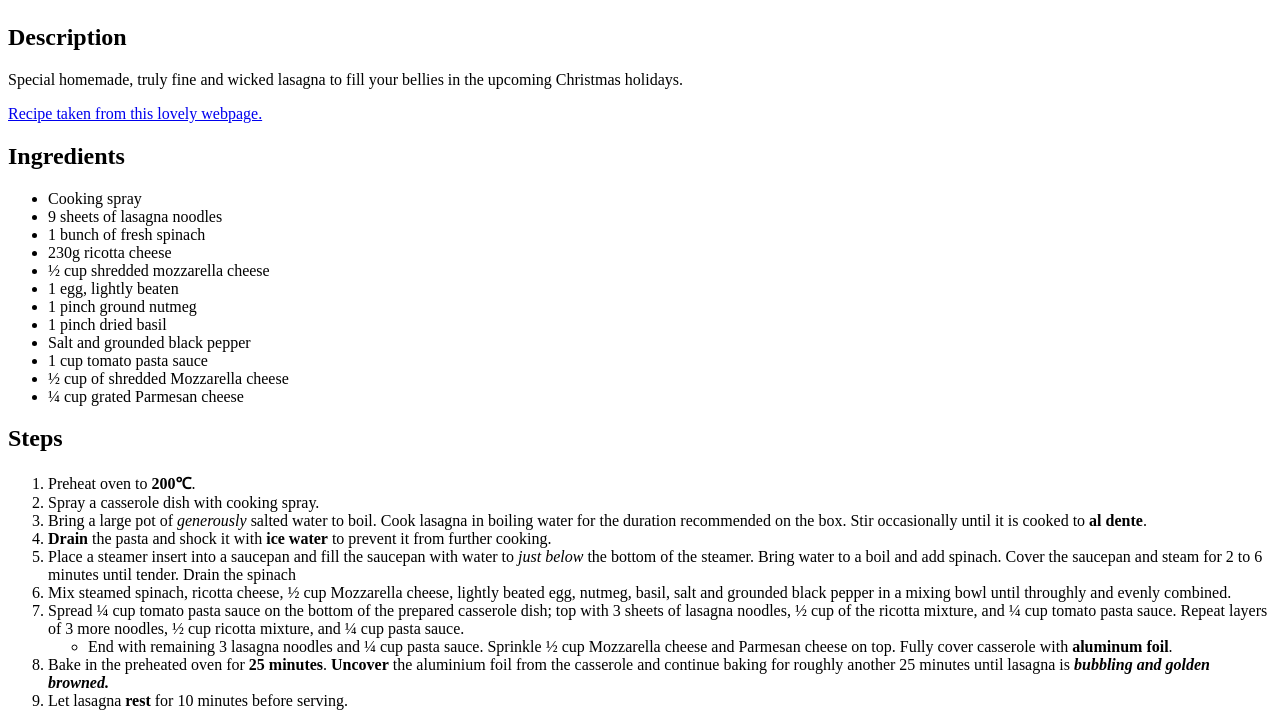
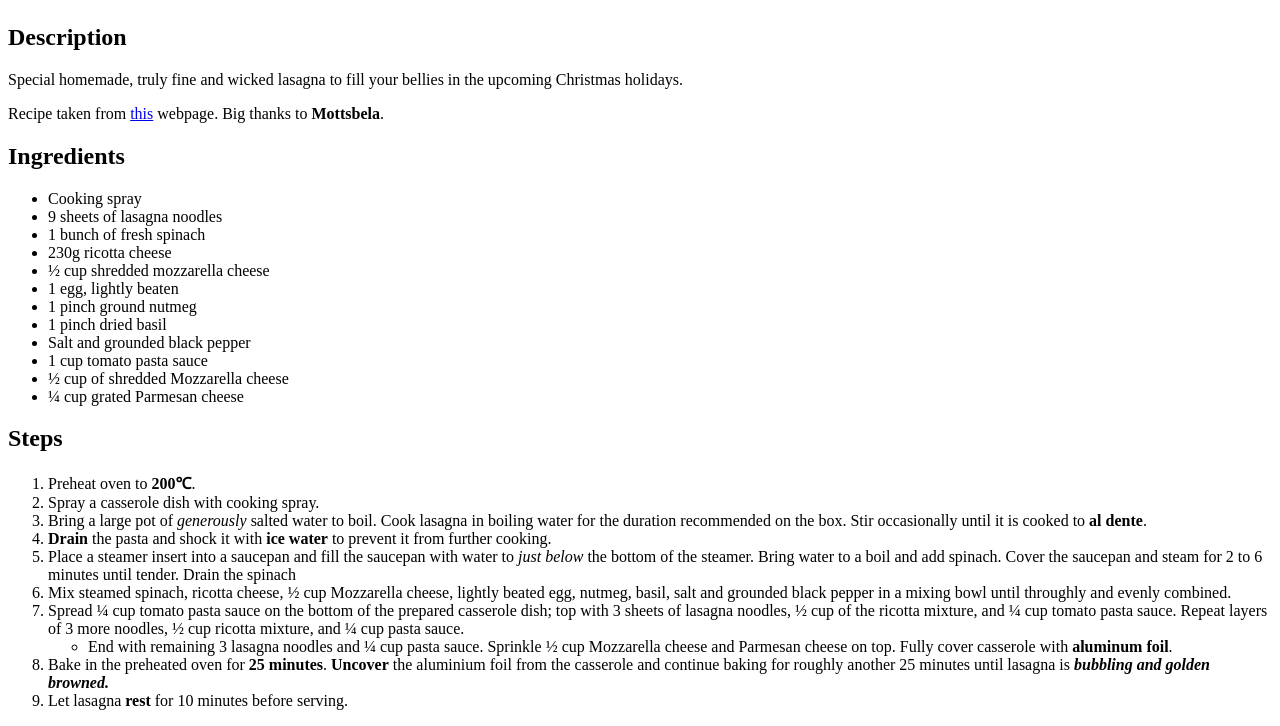
Before and after one commit to Gavino3o/odin-recipes, a plain HTML site: page recipes/lasagna.html in a window 1280 px wide. Shown: the part 1100-1826 px from the top of the page. Drawn offline with Linux system fonts and the light colour scheme.

Commit message:
Change quiche image and edit lasagna.html

```diff
--- a/recipes/lasagna.html
+++ b/recipes/lasagna.html
@@ -11,7 +11,7 @@
     <h2>Description</h2>
     <p>Special homemade, truly fine and wicked lasagna to fill your bellies in the upcoming Christmas holidays. </p>
 
-    <p><a href="https://www.allrecipes.com/recipe/229764/easy-vegetarian-spinach-lasagna/">Recipe taken from this lovely webpage.</a></p>
+    <p>Recipe taken from <a href="https://www.allrecipes.com/recipe/229764/easy-vegetarian-spinach-lasagna/">this</a> webpage. Big thanks to <strong>Mottsbela</strong>.</p>
 
     <h2>Ingredients</h2>
     <ul>
```
Also changed, not shown: img/quiche.jpg.
